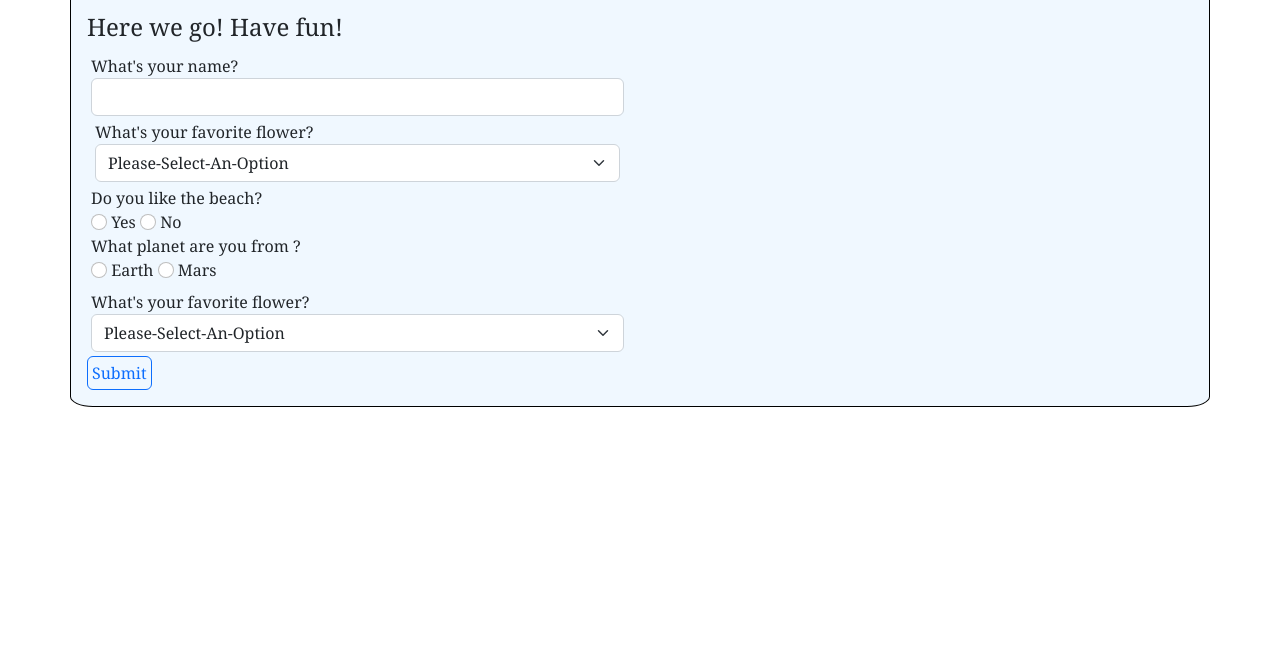
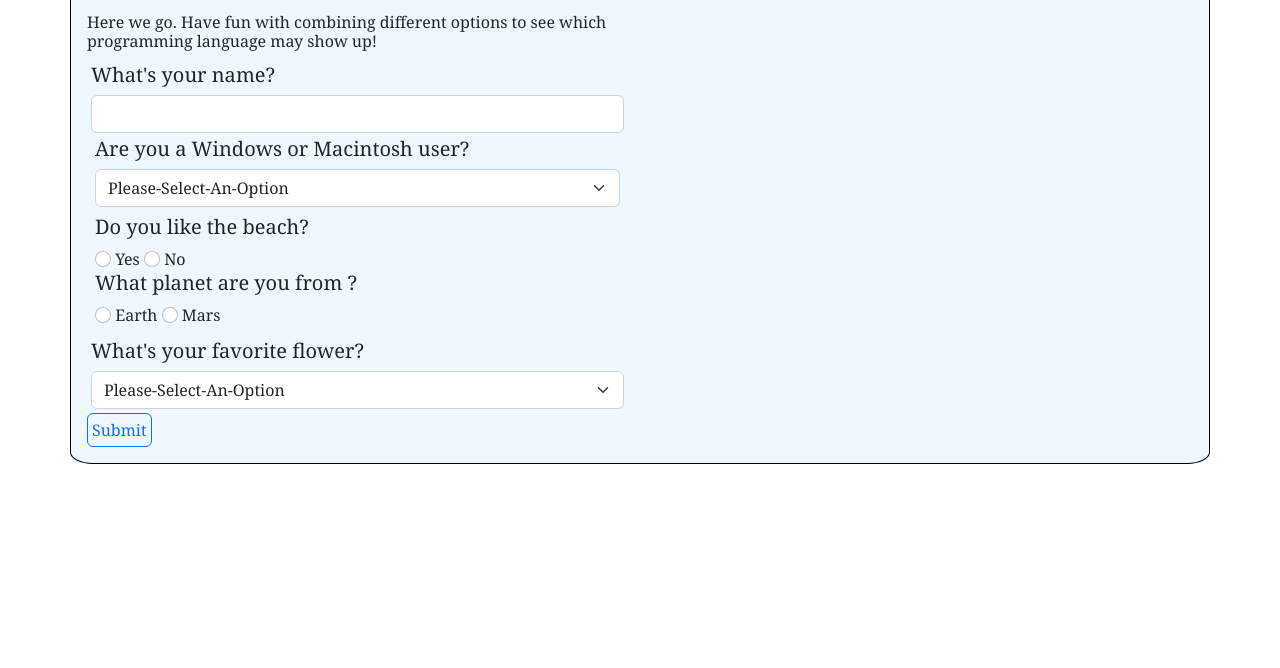
Before and after one commit to eusebiedev/programming-language-selector, a plain HTML site: page index.html in a window 1280 px wide. Shown: the part 132-800 px from the top of the page. Drawn offline with Linux system fonts and the light colour scheme.

Commit message:
Add h5 header class to survey questions, content to introduction

```diff
--- a/index.html
+++ b/index.html
@@ -13,26 +13,27 @@
   <div class="container p-3">
     <div class="row">
       <div class="col">
-        <h1>Welcome to the Programming Language Survey</h1>
+        <h1 >Welcome to the Programming Language Survey</h1>
         <p>Please answer these simple and fun 5 questions below. Based on your answers, the questionaire will return a Programming Language suggestion between:<strong><em> Ruby, Python and Swift</em> .</strong></p>
       </div>
     </div>
     <div class="row">
       <div class="col-sm-6">
-        <h4>Here we go! Have fun!</h4>
+        <h6>Here we go. Have fun with combining different options to see which programming language may show up!</h6>
         <form id="survey">
           <div class="col p-1">
-            <label for="name">What's your name?</label>
+            <label for="name"><h5>What's your name?</h5></label>
             <input id="name" type="text" class="form-control">
             <div class="col p-1">
-              <label for="flower-select">What's your favorite flower?</label>
-              <select id="flower" class="form-select form-select">
+              <label for="os-select"><h5>Are you a Windows or Macintosh user?</h5></label>
+              <select id="system" class="form-select form-select">
                 <option value="">Please-Select-An-Option</option>
-                <option value="rose">Rose</option>
-                <option value="tulip">Tulip</option>
+                <option value="macinstosh">Macintosh</option>
+                <option value="windows">Windows</option>
               </select>
             </div>
-            <label for="answer">Do you like the beach?</label><br>
+            <div class="col p-1">
+            <label for="answer"><h5>Do you like the beach?</h5></label><br>
             <label>
             <input class="form-check-input" type="radio" name="answer" value="yes">
             Yes
@@ -41,7 +42,7 @@
             <input class="form-check-input" type="radio" name="answer" value="no">
             No
             </label><br>
-            <label for="answer2">What planet are you from ?</label><br>
+            <label for="answer2"><h5>What planet are you from ?</h5></label><br>
             <label>
             <input class="form-check-input" type="radio" name="answer2" value="earth">
             Earth
@@ -51,9 +52,9 @@
             Mars
             </label><br>
           </div>
-
+        </div>
           <div class="col p-1">
-            <label for="flower-select">What's your favorite flower?</label>
+            <label for="flower-select"><h5>What's your favorite flower?</h5></label>
             <select id="flower" class="form-select form-select">
               <option value="">Please-Select-An-Option</option>
               <option value="rose">Rose</option>
```
